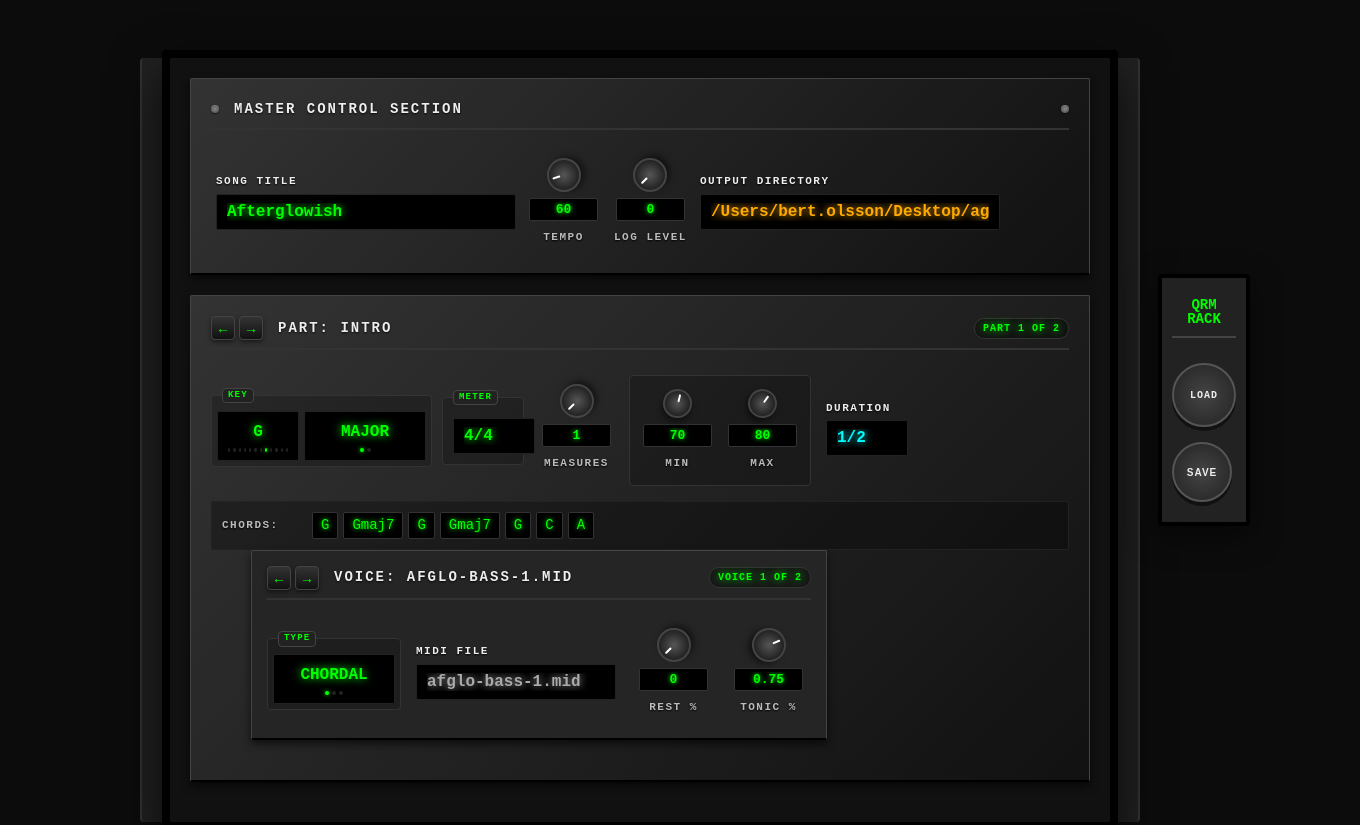
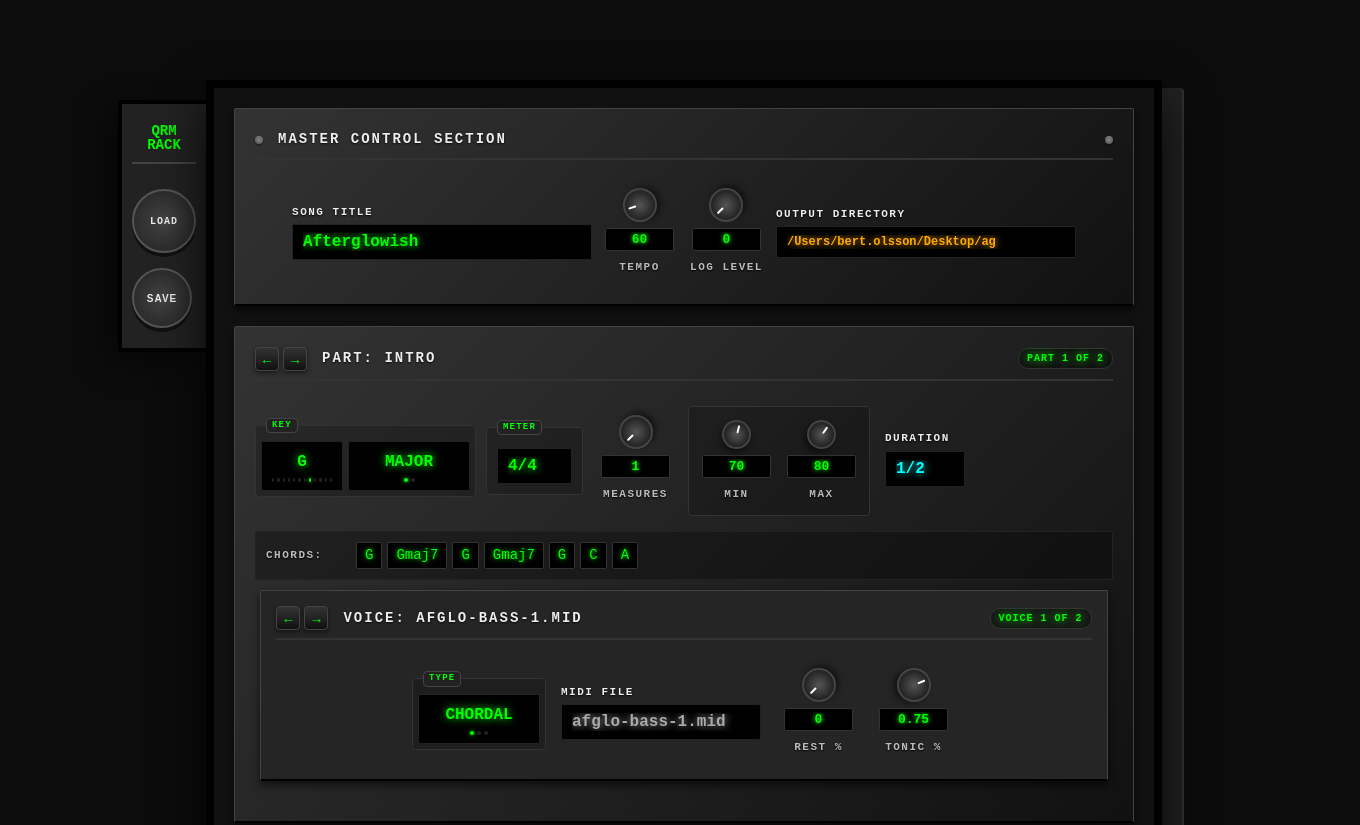
Before and after one commit to bso2001/qrm-ui, a Svelte app: page / in a window 1280 px wide. Shown: the top 825 px of the page, 1360 px wide, since content can reach past the window. Built offline with nearby package versions, Linux system fonts and the light colour scheme.

Commit message:
v1.2: Integrated left sidebar, centered voice module, and improved display scaling

```diff
--- a/src/App.svelte
+++ b/src/App.svelte
@@ -131,6 +131,7 @@
 </script>
 
 <main>
+  <div class="app-container">
     <div class="sidebar">
       <div class="logo">QRM<br>RACK</div>
       <label class="btn sidebar-btn">
@@ -147,7 +148,7 @@
           <Display bind:value={$songStore.name} label="Song Title" width="300px" />
           <Knob bind:value={$songStore.tempo} min={40} max={240} label="Tempo" />
           <Knob bind:value={$songStore.loglevel} min={0} max={4} label="Log Level" />
-        <Display bind:value={$songStore.outputDir} label="Output Directory" width="300px" color="#ffaa00" />
+          <Display bind:value={$songStore.outputDir} label="Output Directory" width="300px" color="#ffaa00" fontSize="12px" />
         </RackUnit>
 
         <!-- Current Part -->
@@ -207,7 +208,7 @@
                     }
                     $songStore = $songStore;
                   }}
-                width="60px"
+                  width="75px"
                 />
               </div>
 
@@ -286,7 +287,7 @@
                 on:next={nextVoice}
                 on:prev={prevVoice}
               >
-              <div class="row">
+                <div class="row" style="justify-content: center;">
                   <div class="grouped-box">
                     <span class="box-label">TYPE</span>
                     <Choice
@@ -341,6 +342,7 @@
         {/if}
       </div>
     {/if}
+  </div>
 </main>
 
 <style>
@@ -349,23 +351,27 @@
     display: flex;
     justify-content: center;
     align-items: flex-start;
-    padding-right: 120px;
+    padding: 40px 0;
+  }
+
+  .app-container {
+    display: flex;
+    align-items: flex-start;
+    gap: 0;
+    position: relative;
   }
 
   .sidebar {
-    position: fixed;
-    right: 30px;
-    top: 50%;
-    transform: translateY(-50%);
     display: flex;
     flex-direction: column;
     gap: 15px;
     background: #222;
     padding: 20px 10px;
     border: 4px solid #000;
-    border-radius: 4px;
-    box-shadow: 0 10px 30px rgba(0,0,0,0.5);
-    z-index: 100;
+    border-right: none;
+    border-radius: 4px 0 0 4px;
+    box-shadow: -10px 10px 30px rgba(0,0,0,0.5);
+    margin-top: 20px;
   }
 
   .logo {
@@ -416,22 +422,23 @@
     background-color: #111;
     border: 8px solid #000;
     padding: 20px;
-    border-radius: 4px;
+    border-radius: 0 4px 4px 0;
     box-shadow: 0 20px 50px rgba(0,0,0,0.8);
     position: relative;
   }
 
-  .rack::before, .rack::after {
+  .rack::after {
     content: "";
     position: absolute;
     top: 0;
+    right: -30px;
     width: 30px;
     height: 100%;
     background: #222;
     z-index: -1;
+    border-radius: 0 4px 4px 0;
+    border-right: 2px solid #333;
   }
-  .rack::before { left: -30px; border-radius: 4px 0 0 4px; border-left: 2px solid #333; }
-  .rack::after { right: -30px; border-radius: 0 4px 4px 0; border-right: 2px solid #333; }
 
   .row {
     display: flex;
@@ -454,7 +461,7 @@
   .grouped-box {
     gap: 5px;
     align-items: flex-end;
-    padding-top: 15px; /* Space for the floating label */
+    padding-top: 15px;
   }
 
   .box-label {
--- a/src/lib/components/Display.svelte
+++ b/src/lib/components/Display.svelte
@@ -5,6 +5,7 @@
   export let label: string = '';
   export let width: string = 'auto';
   export let color: string = '#00ff00';
+  export let fontSize: string = '16px';
 
   const dispatch = createEventDispatcher();
 
@@ -21,7 +22,7 @@
   <input
     type="text"
     class="display-input"
-    style="--accent: {color}"
+    style="--accent: {color}; font-size: {fontSize}"
     value={typeof value === 'object' ? JSON.stringify(value) : value}
     on:change={handleChange}
   />
@@ -38,17 +39,18 @@
   .display-input {
     background-color: #000;
     color: var(--accent);
-    padding: 8px 10px; /* Reduced padding */
+    padding: 8px 10px;
     border-radius: 2px;
     box-shadow: inset 0 2px 4px rgba(0,0,0,0.8);
-    font-size: 16px; /* Balanced size */
     text-shadow: 0 0 8px var(--accent);
     border: 1px solid #222;
     font-family: 'Courier New', Courier, monospace;
-    min-width: 60px;
+    width: 100%;
+    box-sizing: border-box;
     outline: none;
     transition: border-color 0.1s;
     font-weight: bold;
+    min-width: 0;
   }
 
   .display-input:focus {
@@ -56,7 +58,7 @@
   }
 
   .display-label {
-    font-size: 11px; /* Matches Knob label */
+    font-size: 11px;
     color: #eee;
     margin-bottom: 4px;
     text-transform: uppercase;
--- a/src/lib/components/RackUnit.svelte
+++ b/src/lib/components/RackUnit.svelte
@@ -55,7 +55,8 @@
 
   .sub-module {
     background: #252525;
-    margin-left: 40px;
+    margin: 10px auto 20px auto; /* Centered horizontally */
+    width: 95%; /* Take up most of the width */
     padding: 15px;
   }
 
@@ -142,5 +143,6 @@
     display: flex;
     flex-wrap: wrap;
     align-items: center;
+    justify-content: center; /* Center content horizontally */
   }
 </style>
```
Lines whose indentation alone changed are shown as unchanged.
